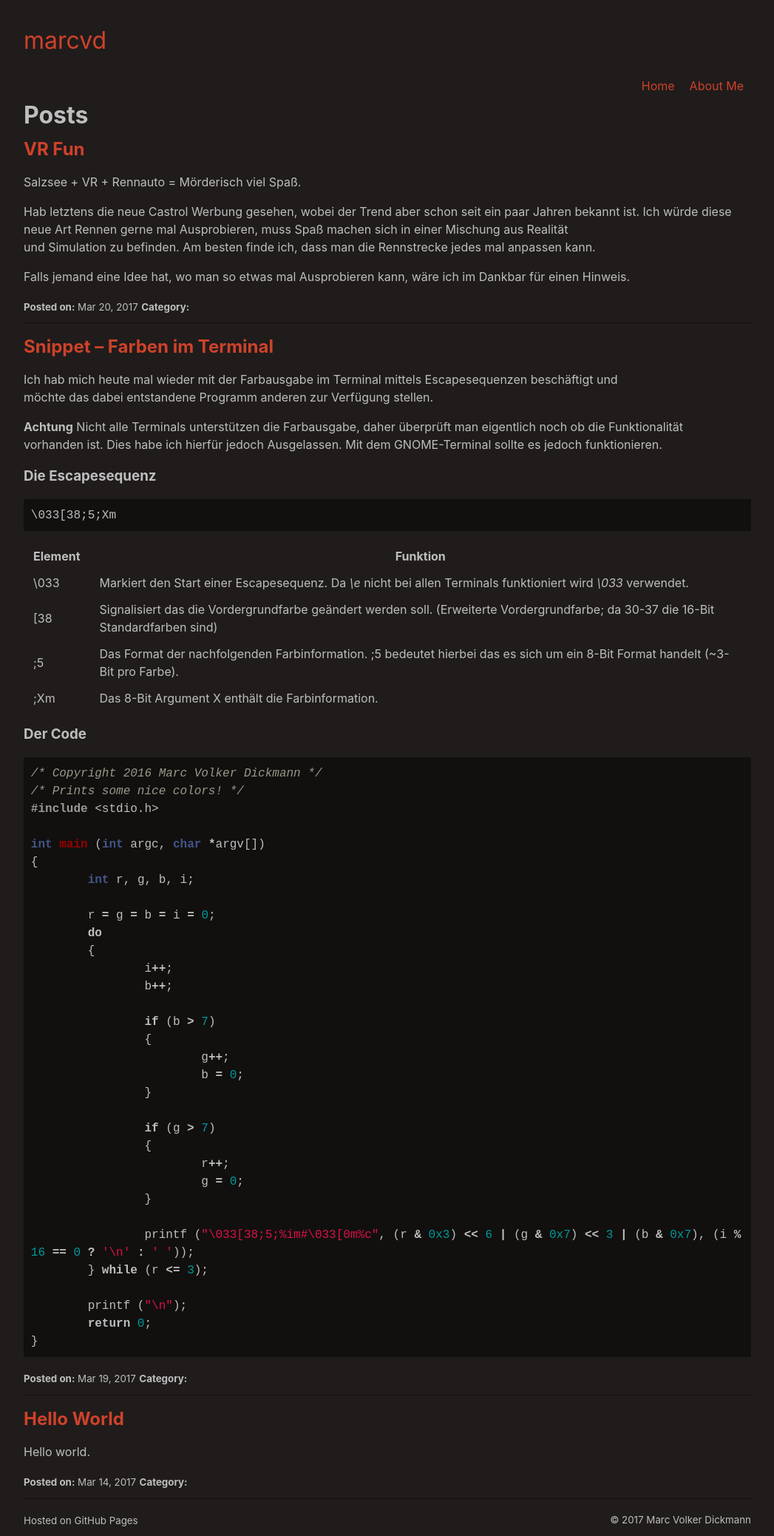
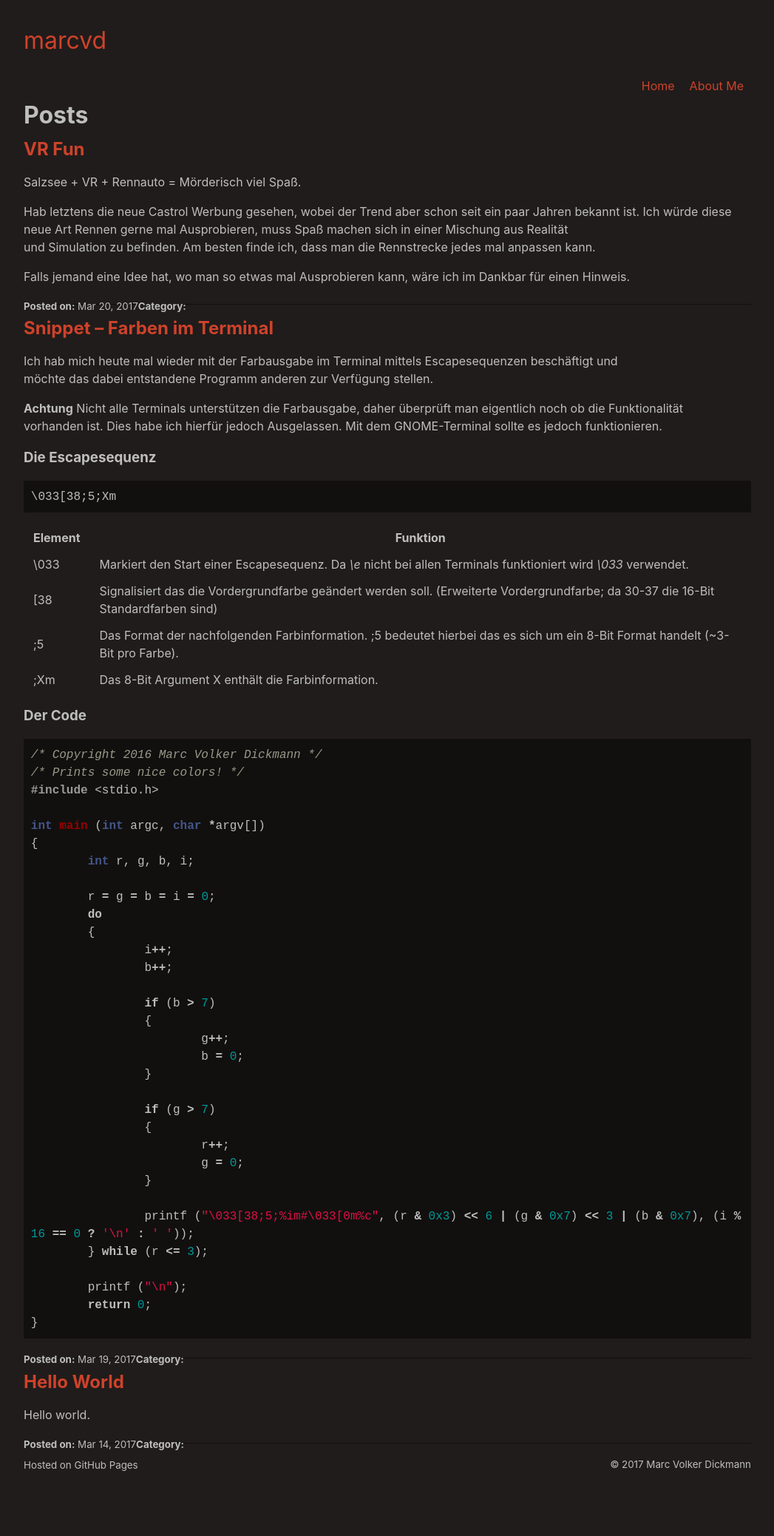
Before and after one commit to marc-q/marc-q.github.io, a Jekyll site: the page built from index.md, in a window 1280 px wide. Shown: the whole page at 74% size, without its empty margins (116-1163 px from the left). Built offline with Jekyll 4.4.1, drawn with Linux system fonts in a browser that asks for light colours; the repository's description, which GitHub fills in, is left out; after the commit the page ends 2002 px from its top, so only the background shows below that.

Commit message:
Align post-meta's next to each other.

```diff
--- a/_layouts/default.html
+++ b/_layouts/default.html
@@ -12,6 +12,7 @@
       header.main {width: 100%;}
       header.main h1 {font-weight: normal;}
       footer.main {width: 100%; height: 50px; position: absolute; bottom: 0;}
+      footer.post-meta small {float: left;}
       a {color: #CE422B; text-decoration: none; outline: none;}
       article.post {padding-bottom: 1%; border-bottom: 1px solid #11100f;}
       .fleft, ul#sitenav li {float: left;}
```
